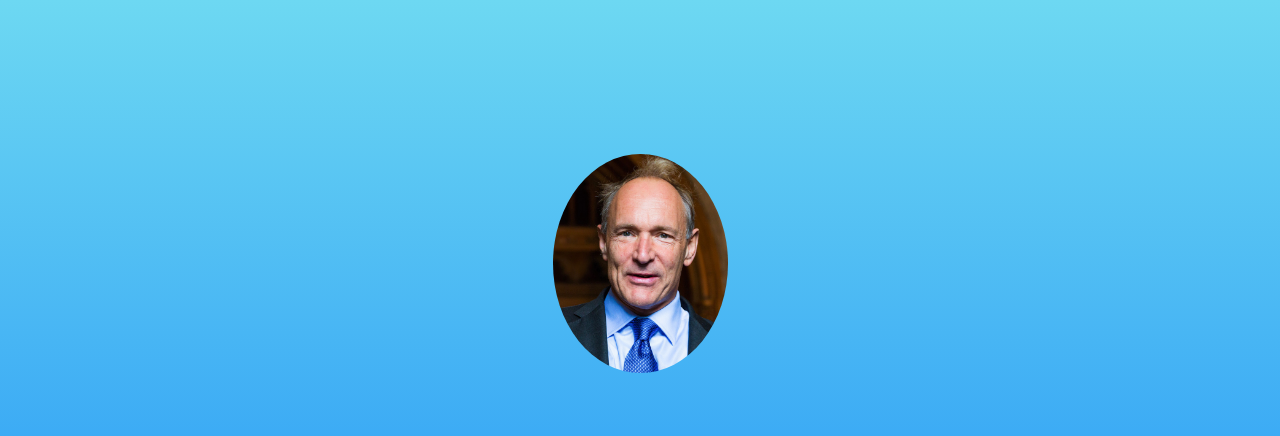
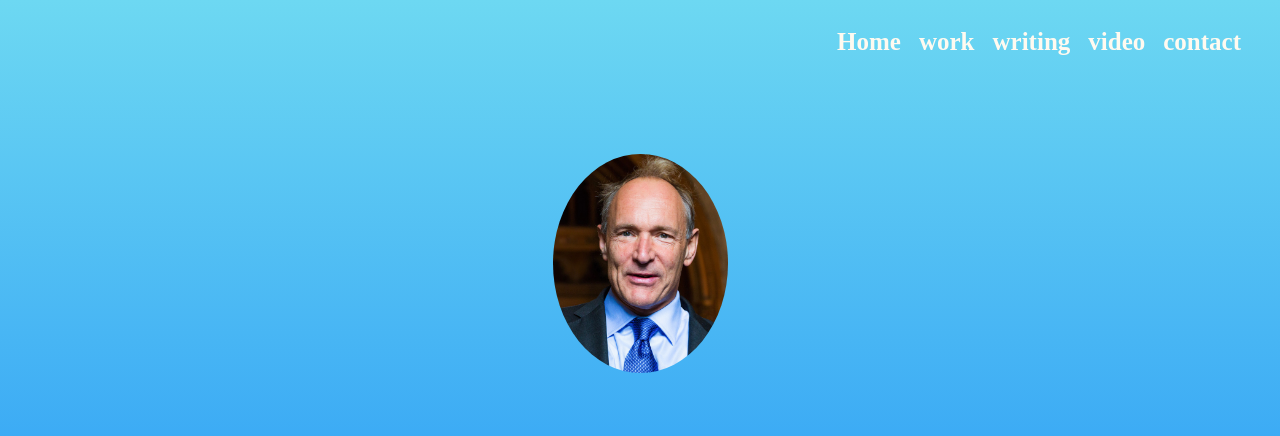
Before and after one commit to jigishakhiriya/activity-58, a plain HTML site: page index.html in a window 1280 px wide. Shown: the top 436 px of the page. Drawn offline with Linux system fonts and the light colour scheme.

Commit message:
Add files via upload

```diff
--- a/index.html
+++ b/index.html
@@ -1,11 +1,18 @@
 <html>
+
 <head>
    <title>
     tim bernes lee
     </title>
     <link rel="stylesheet" href="style.css">
     </head>
-    <body>
+    <body> <ul class="menu">
+        <li class="list"> Home </li>
+        <li class="list"> work </li>
+        <li class="list"> writing </li>
+        <li class="list"> video </li>
+        <li class="list"> contact </li>
+        </ul>
   <section id="welcome">
         <div class="parallel">
       <img src="Sir_Tim_Berners-Lee_(cropped).jpg" class="profile">
--- a/style.css
+++ b/style.css
@@ -22,6 +22,7 @@ body
     display: table;
     width:100%;
    height:100%;
+    z-index: 13;
 }
 .parallel{
     display: table-cell;
@@ -64,3 +65,26 @@ p{
     font-size: 17px;
     line-height: 1.3;
 }
+.menu{
+    list-style: none;
+    font-family: monospace;
+    position: absolute;
+    top: 10px;
+    right: 30px;
+    cursor: pointer;
+    z-index: 15;
+}
+.list{
+    float: left;
+    padding-bottom: 5px;
+    padding-top: 5px;
+    padding-right: 9px;
+    padding-left: 9px;
+    font-family: serif;
+    font-size: 25px;
+    color: floralwhite;
+    font-weight: bold;
+}
+.list:hover{
+    background-color: cyan;
+}
```
